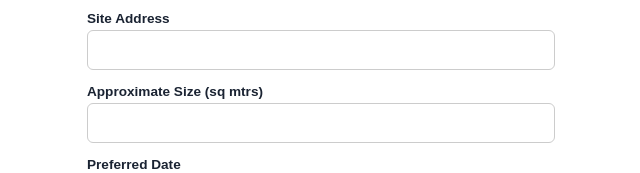
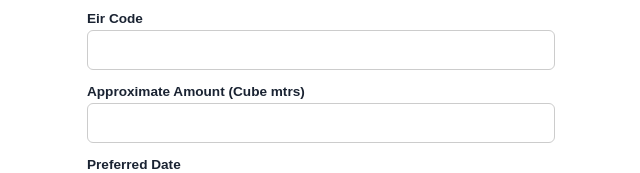
Before and after one commit to DeclanMannion314/Client-Booking-Portal, a website: page public/index.html in a window 1280 px wide. Shown: the part 417-590 px from the top of the page, 319-959 px from the left. Drawn offline with Linux system fonts and the light colour scheme.

Commit message:
Version 1.1.1

```diff
--- a/public/index.html
+++ b/public/index.html
@@ -30,10 +30,10 @@
     <option value="Other">Other</option>
   </select>
 
-  <label for="address">Site Address</label>
+  <label for="address">Eir Code</label>
   <input type="text" id="address" required>
 
-  <label for="size">Approximate Size (sq mtrs)</label>
+  <label for="size">Approximate Amount (Cube mtrs)</label>
   <input type="number" id="size" min="0">
 
   <label for="preferredDate">Preferred Date</label>
```
